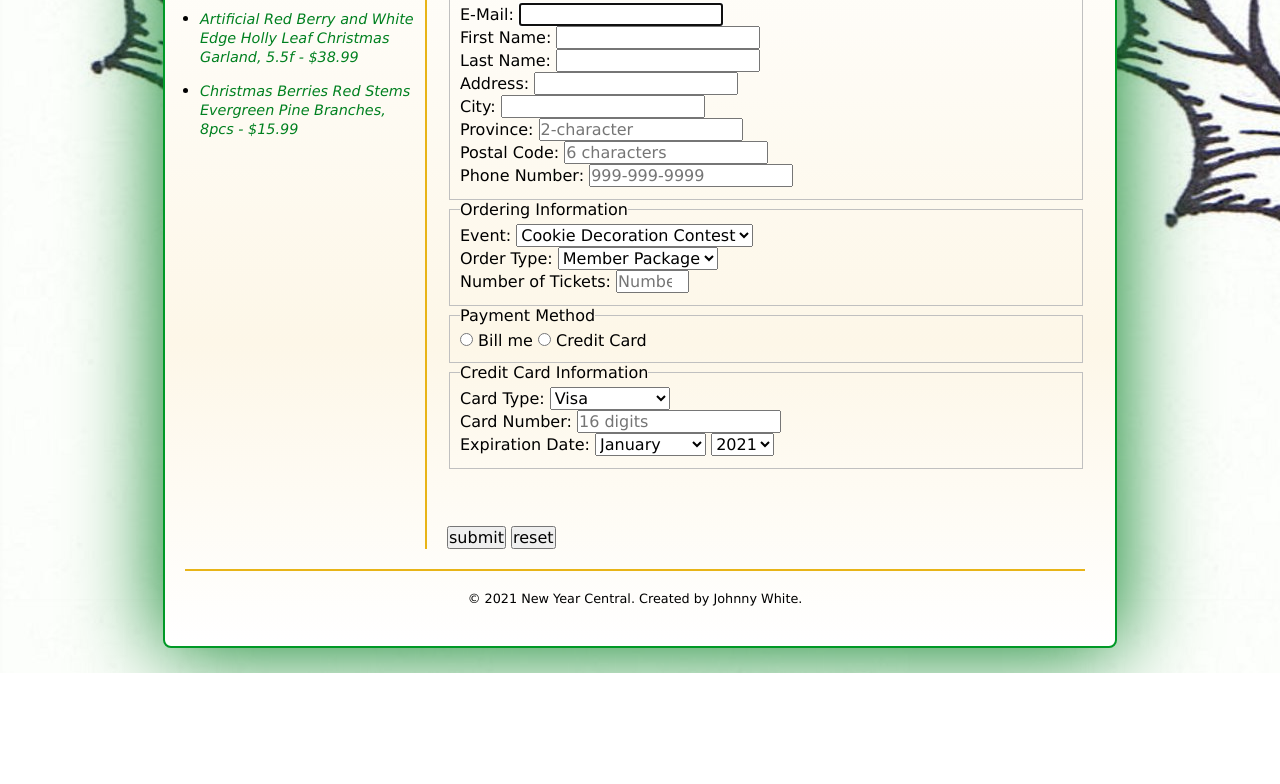
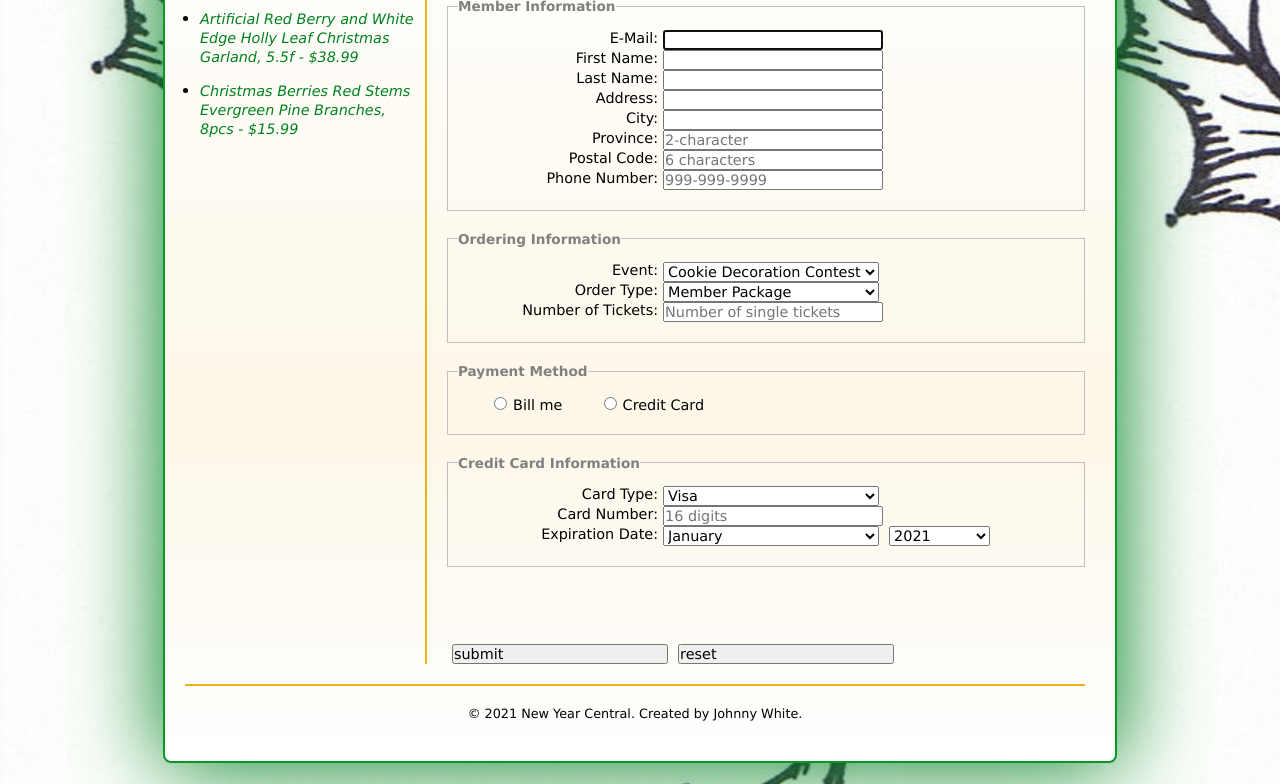
Before and after one commit to HunterBritton/WebFoundations-Assignment3-HunterBritton, a plain HTML site: page tickets_order_form.html in a window 1280 px wide. Shown: the part 393-1177 px from the top of the page. Before the commit the page ends 1066 px from the top, so only its background shows below. Drawn offline with Linux system fonts and the light colour scheme.

Commit message:
CSS styling is almost finished

```diff
--- a/styles/main.css
+++ b/styles/main.css
@@ -182,3 +182,56 @@ footer p {
 	font-size: 80%;
 	text-align: center;
 }
+
+fieldset{
+	margin: 20px 0px; /*Sets top and bottom margin*/
+	padding-bottom: 20px;
+}
+
+legend{
+	margin-bottom: 10px;
+	color: gray;
+	font-weight: bold;
+	font-size: 85%;
+	text-align: left;
+}
+
+label, input, select{
+	font-size: 90%;
+}
+
+label {
+	float: left;
+	text-align: right;
+	width: 200px ;
+}
+
+input, select{
+	width: 15em;
+	text-align: Left;
+	margin-left: 5px;
+}
+
+input[type="radio"]{ /*Styles all radio buttons*/
+	width: 15px;
+	margin-left: 35px;
+}
+
+#paymentMethod label{
+	float: none;
+	width: 5px;
+	text-align: left;
+}
+
+#expMonth, #expYear{
+	width:7em;
+}
+
+#submitOrder{
+	text-align: center;
+}
+
+#submitOrder input{
+	width:9em;
+	text-align: center;
+}
```
